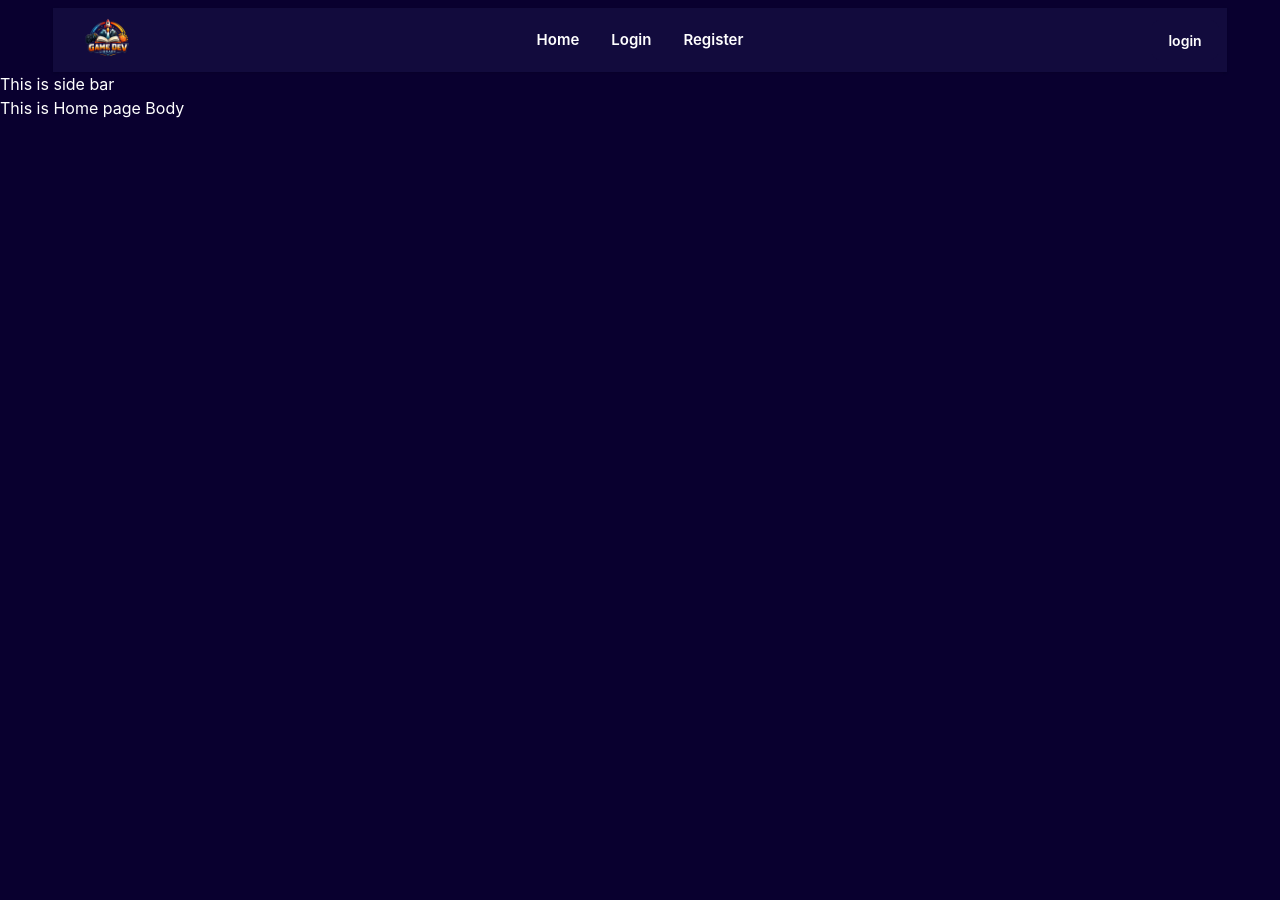
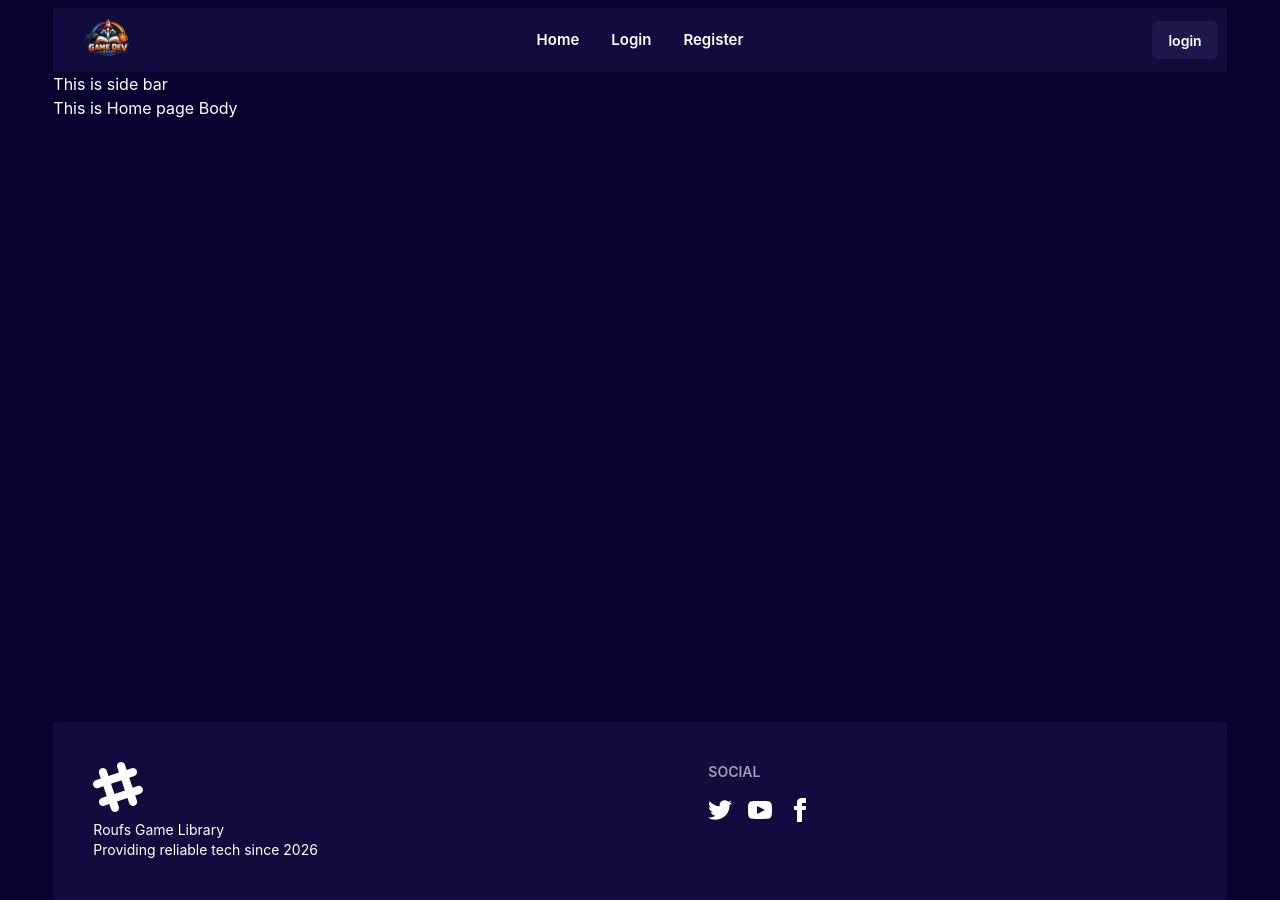
Before and after one commit to AbdurRouf230/Game_Library_React_Auth_firebase, a React (Vite) app: page / in a window 1280 px wide. Before the commit the page ends 800 px from the top, so only its background shows below. Built offline with nearby package versions, Linux system fonts and the light colour scheme.

Commit message:
fotter added

```diff
--- a/src/App.jsx
+++ b/src/App.jsx
@@ -5,6 +5,7 @@
 import "./App.css";
 import Navbar from "./Components/Navbar/Navbar";
 import { Outlet } from "react-router";
+import Footer from "./Components/Footer/Footer";
 
 function App() {
   return (
@@ -15,7 +16,7 @@
       <main>
         <Outlet></Outlet>
       </main>
-      <footer></footer>
+      <Footer></Footer>
     </div>
   );
 }
--- /dev/null
+++ b/src/Components/Footer/Footer.jsx
@@ -0,0 +1,64 @@
+const Footer = () => {
+  return (
+    <footer className="footer sm:footer-horizontal bg-base-200 text-neutral-content p-10 w-11/12 mx-auto">
+      <aside>
+        <svg
+          width="50"
+          height="50"
+          viewBox="0 0 24 24"
+          xmlns="http://www.w3.org/2000/svg"
+          fillRule="evenodd"
+          clipRule="evenodd"
+          className="fill-current"
+        >
+          <path d="M22.672 15.226l-2.432.811.841 2.515c.33 1.019-.209 2.127-1.23 2.456-1.15.325-2.148-.321-2.463-1.226l-.84-2.518-5.013 1.677.84 2.517c.391 1.203-.434 2.542-1.831 2.542-.88 0-1.601-.564-1.86-1.314l-.842-2.516-2.431.809c-1.135.328-2.145-.317-2.463-1.229-.329-1.018.211-2.127 1.231-2.456l2.432-.809-1.621-4.823-2.432.808c-1.355.384-2.558-.59-2.558-1.839 0-.817.509-1.582 1.327-1.846l2.433-.809-.842-2.515c-.33-1.02.211-2.129 1.232-2.458 1.02-.329 2.13.209 2.461 1.229l.842 2.515 5.011-1.677-.839-2.517c-.403-1.238.484-2.553 1.843-2.553.819 0 1.585.509 1.85 1.326l.841 2.517 2.431-.81c1.02-.33 2.131.211 2.461 1.229.332 1.018-.21 2.126-1.23 2.456l-2.433.809 1.622 4.823 2.433-.809c1.242-.401 2.557.484 2.557 1.838 0 .819-.51 1.583-1.328 1.847m-8.992-6.428l-5.01 1.675 1.619 4.828 5.011-1.674-1.62-4.829z"></path>
+        </svg>
+        <p>
+          Roufs Game Library
+          <br />
+          Providing reliable tech since 2026
+        </p>
+      </aside>
+      <nav>
+        <h6 className="footer-title">Social</h6>
+        <div className="grid grid-flow-col gap-4">
+          <a>
+            <svg
+              xmlns="http://www.w3.org/2000/svg"
+              width="24"
+              height="24"
+              viewBox="0 0 24 24"
+              className="fill-current"
+            >
+              <path d="M24 4.557c-.883.392-1.832.656-2.828.775 1.017-.609 1.798-1.574 2.165-2.724-.951.564-2.005.974-3.127 1.195-.897-.957-2.178-1.555-3.594-1.555-3.179 0-5.515 2.966-4.797 6.045-4.091-.205-7.719-2.165-10.148-5.144-1.29 2.213-.669 5.108 1.523 6.574-.806-.026-1.566-.247-2.229-.616-.054 2.281 1.581 4.415 3.949 4.89-.693.188-1.452.232-2.224.084.626 1.956 2.444 3.379 4.6 3.419-2.07 1.623-4.678 2.348-7.29 2.04 2.179 1.397 4.768 2.212 7.548 2.212 9.142 0 14.307-7.721 13.995-14.646.962-.695 1.797-1.562 2.457-2.549z"></path>
+            </svg>
+          </a>
+          <a>
+            <svg
+              xmlns="http://www.w3.org/2000/svg"
+              width="24"
+              height="24"
+              viewBox="0 0 24 24"
+              className="fill-current"
+            >
+              <path d="M19.615 3.184c-3.604-.246-11.631-.245-15.23 0-3.897.266-4.356 2.62-4.385 8.816.029 6.185.484 8.549 4.385 8.816 3.6.245 11.626.246 15.23 0 3.897-.266 4.356-2.62 4.385-8.816-.029-6.185-.484-8.549-4.385-8.816zm-10.615 12.816v-8l8 3.993-8 4.007z"></path>
+            </svg>
+          </a>
+          <a>
+            <svg
+              xmlns="http://www.w3.org/2000/svg"
+              width="24"
+              height="24"
+              viewBox="0 0 24 24"
+              className="fill-current"
+            >
+              <path d="M9 8h-3v4h3v12h5v-12h3.642l.358-4h-4v-1.667c0-.955.192-1.333 1.115-1.333h2.885v-5h-3.808c-3.596 0-5.192 1.583-5.192 4.615v3.385z"></path>
+            </svg>
+          </a>
+        </div>
+      </nav>
+    </footer>
+  );
+};
+
+export default Footer;
--- a/src/Components/Home/Home.jsx
+++ b/src/Components/Home/Home.jsx
@@ -1,6 +1,6 @@
 const Home = () => {
   return (
-    <div>
+    <div className="w-11/12 mx-auto min-h-[650px]">
       <aside>
         <h1>This is side bar</h1>
       </aside>
--- a/src/Components/Navbar/Navbar.jsx
+++ b/src/Components/Navbar/Navbar.jsx
@@ -36,7 +36,7 @@
             {links}
           </ul>
         </div>
-        <a className="btn btn-ghost text-xl">
+        <a to={"/"} className="btn btn-ghost text-xl">
           <img
             className="w-[60px] h-[60px]"
             src={logoLink}
@@ -48,7 +48,7 @@
         <ul className="menu menu-horizontal px-1">{links}</ul>
       </div>
       <div className="navbar-end">
-        <a className="btn">login</a>
+        <a className="btn bg-base-300">login</a>
       </div>
     </div>
   );
```
